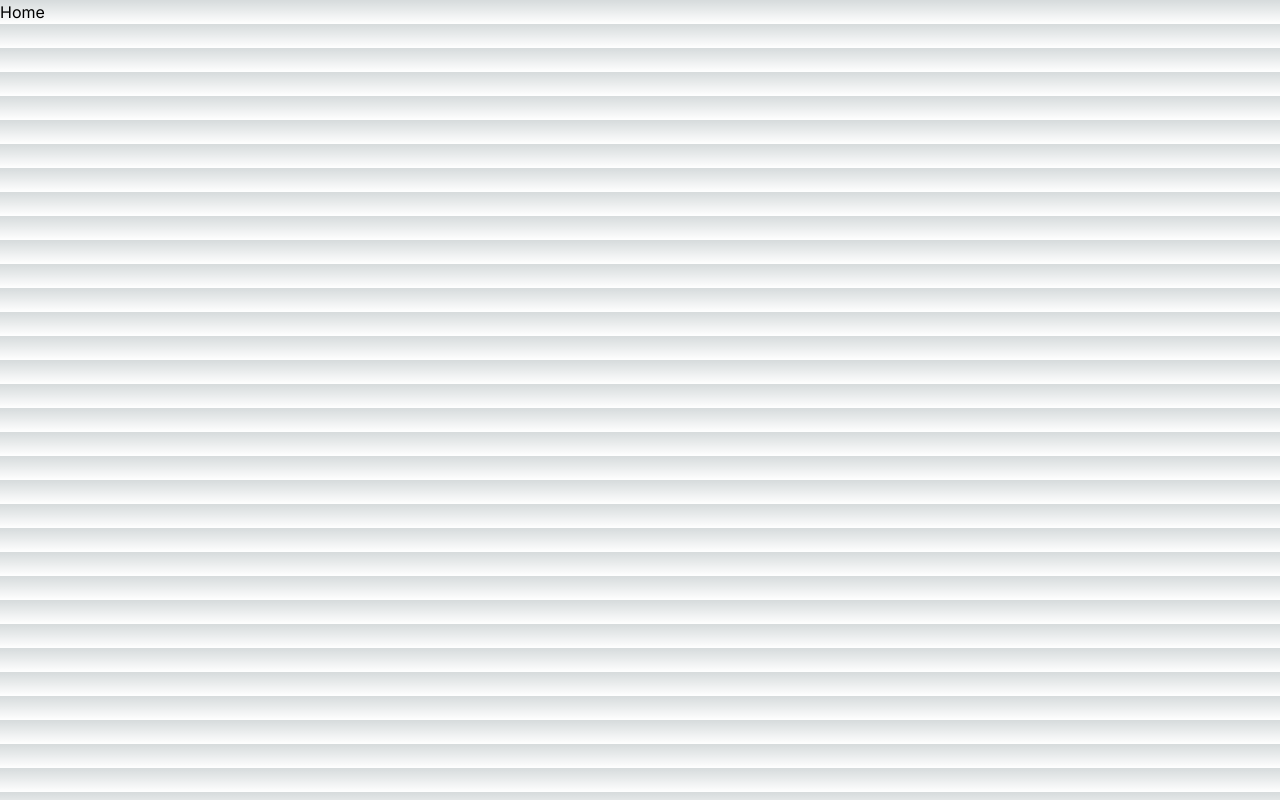
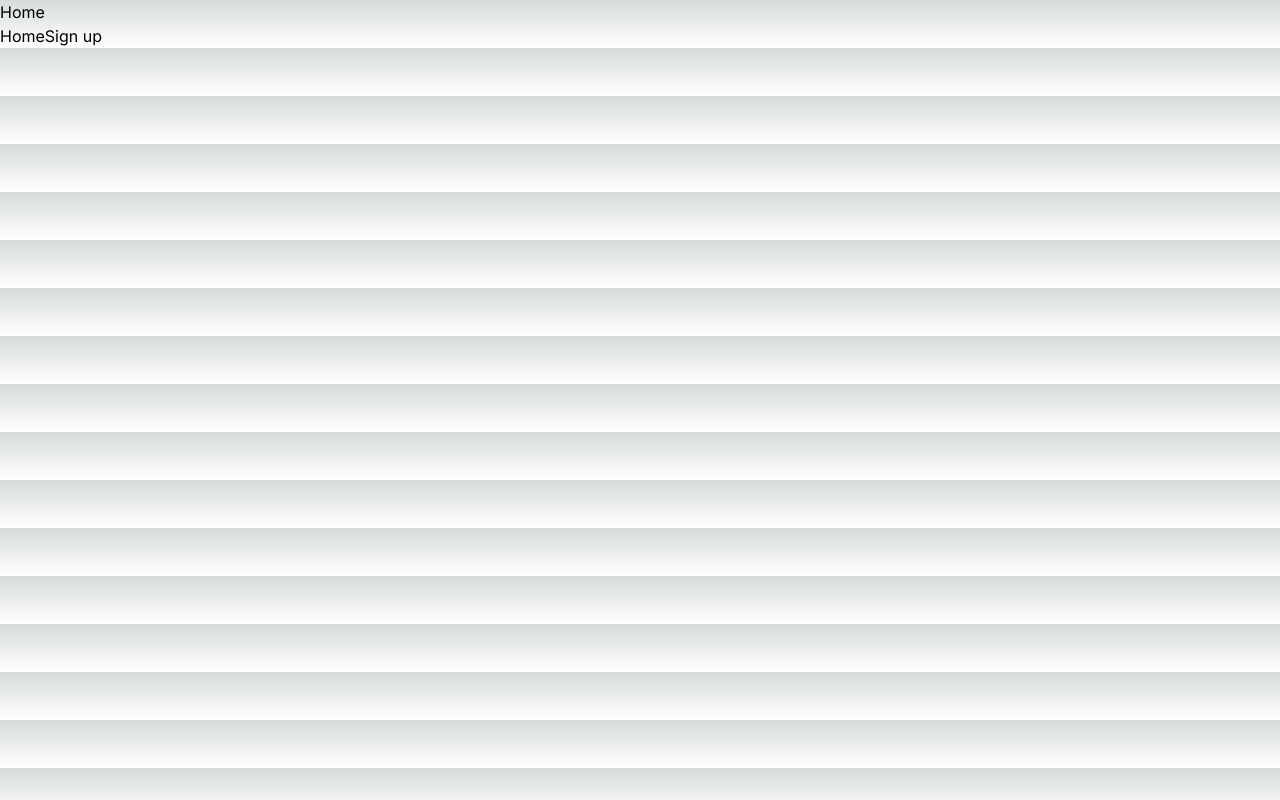
Before and after one commit to nathansolfan/nextjstest, a Next.js app: page / in a window 1280 px wide. Built offline with nearby package versions, Linux system fonts and the light colour scheme.

Commit message:
Import Navbar to the homepage

```diff
--- a/app/auth/sigup.jsx
+++ b/app/(auth)/sigup.jsx
@@ -1,4 +1,5 @@
 import React from 'react'
+import supabase from '../Supabase'
 
 export default function Signup() {
 
--- a/app/Components/Navbar.jsx
+++ b/app/Components/Navbar.jsx
@@ -3,6 +3,9 @@ import React from 'react'
 
 export default function Navbar() {
   return (
+    <main>
     <Link href="/">Home</Link>
+    <Link href="/">Sign up</Link>
+    </main>
   )
 }
--- a/app/page.js
+++ b/app/page.js
@@ -1,5 +1,11 @@
 import React from "react";
+import Navbar from "./Components/Navbar";
 
 export default function Home() {
-  return <div>Home</div>;
+  return (
+    <main>
+      <p>Home</p>
+      <Navbar />
+    </main>
+  );
 }
```
